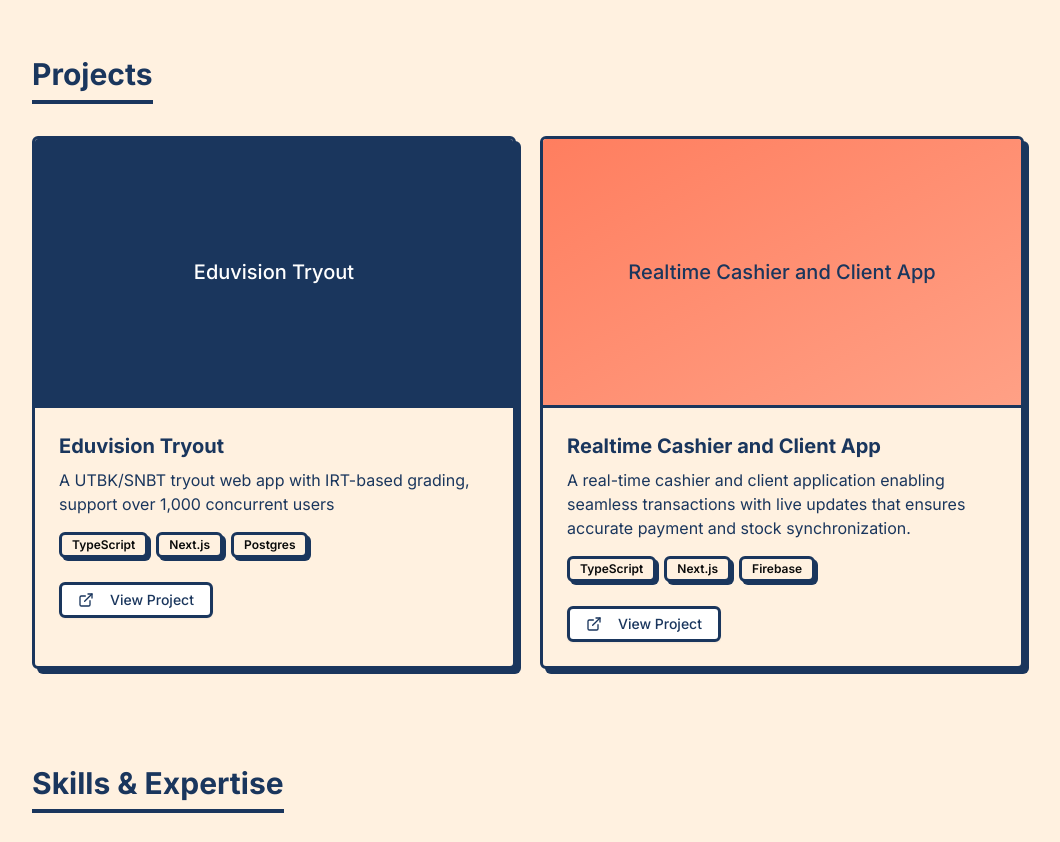
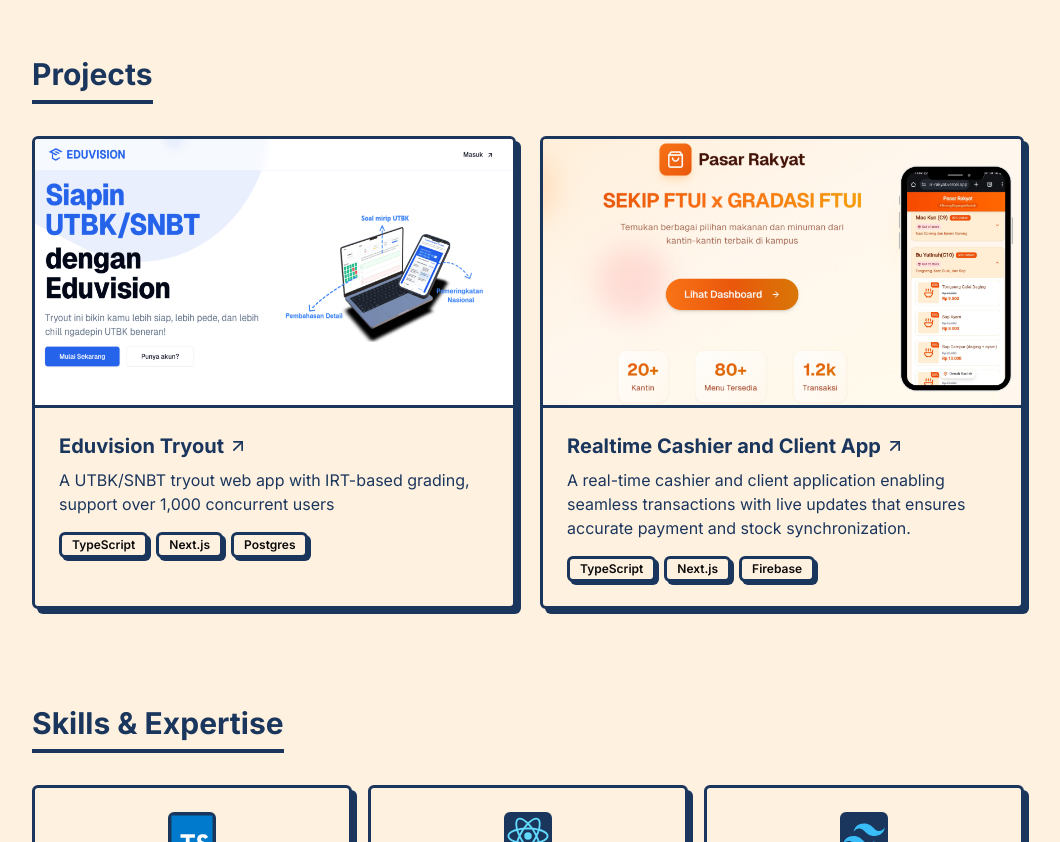
Before and after one commit to Mahusaa/portofolio, a Next.js app: page / in a window 1280 px wide. Shown: the part 1300-2142 px from the top of the page, without its empty margins (112-1172 px from the left). Built offline with nearby package versions, Linux system fonts and the light colour scheme.

Commit message:
[fix] image in exp card

```diff
--- a/src/app/page.tsx
+++ b/src/app/page.tsx
@@ -1,10 +1,11 @@
-import { Github, Linkedin, Mail, ExternalLink } from "lucide-react"
+import { Github, Linkedin, Mail, ArrowUpRight } from "lucide-react"
 
 import { Button } from "~/components/ui/button"
 import { Badge } from "~/components/ui/badge"
 import Navbar from "~/components/Navbar"
 import ExperienceCard from "~/components/ExperienceCard"
 import Link from "next/link"
+import Image from "next/image"
 
 
 const experiences = [
@@ -20,7 +21,7 @@
     "title": "Backend Developer",
     "company": "PT Leholeh",
     "positionType": "Internship",
-    "duration": "2024 Oct - 2024 Nov",
+    "duration": "Oct - Nov 2024",
     "description": "Developed and optimized backend services for enterprise applications.Improved database performance, and ensured system scalability.",
     "skills": ["PHP", "Laravel", "MySQL"]
   },
@@ -113,13 +114,24 @@
         <section id="projects" className="mb-24 scroll-mt-24">
           <h2 className="text-3xl font-bold mb-8 inline-block border-b-4 border-navy pb-2">Projects</h2>
 
-          <div className="grid grid-cols-1 md:grid-cols-2 gap-6">
+          <div className="grid grid-cols-1 md:grid-cols-2 gap-6 group">
             <div className="rounded-md border-3 border-navy bg-cream shadow-brutal-navy overflow-hidden transform hover:-translate-y-1 hover:translate-x-1 transition-transform">
-              <div className="aspect-video bg-navy flex items-center justify-center border-b-3 border-navy">
-                <span className="text-white text-xl font-medium">Eduvision Tryout</span>
+              <div className="aspect-video bg-gradient-to-br from-coral/90 to-coral/60 flex items-center justify-center border-b-[3px] border-navy">
+                <Image
+                  src="/eduv.png"
+                  alt="Eduvision"
+                  width={1000}
+                  height={500}
+                  className="w-full h-full object-top"
+                />
               </div>
               <div className="p-6">
-                <h3 className="text-xl font-bold">Eduvision Tryout</h3>
+                <Link href="https://eduvision.web.id">
+                  <h3 className="text-xl font-bold flex items-center gap-1">
+                    <span className="hover:underline">Eduvision Tryout</span>
+                    <ArrowUpRight className="w-5 h-5 transition-transform duration-300 group-hover:-translate-y-0.5 group-hover:translate-x-0.5" />
+                  </h3>
+                </Link>
                 <p className="mt-2 text-navy">
                   A UTBK/SNBT tryout web app with IRT-based grading, support over 1,000 concurrent users
                 </p>
@@ -134,24 +146,27 @@
                     Postgres
                   </Badge>
                 </div>
-                <div className="mt-6">
-                  <Button
-                    variant="outline"
-                    className="rounded-md border-3 border-navy text-navy hover:bg-navy hover:text-white shadow-brutal-navy transform hover:-translate-y-1 hover:translate-x-1 transition-transform"
-                  >
-                    <ExternalLink className="mr-2 h-4 w-4" />
-                    View Project
-                  </Button>
-                </div>
               </div>
             </div>
 
-            <div className="rounded-md border-3 border-navy bg-cream shadow-brutal-navy overflow-hidden transform hover:-translate-y-1 hover:translate-x-1 transition-transform">
-              <div className="aspect-video bg-gradient-to-br from-coral to-coral/70 flex items-center justify-center border-b-3 border-navy">
-                <span className="text-navy text-xl font-medium">Realtime Cashier and Client App</span>
+            <div className="rounded-md border-3 border-navy bg-cream shadow-brutal-navy overflow-hidden transform hover:-translate-y-1 hover:translate-x-1 transition-transform group">
+              <div className="aspect-video bg-gradient-to-br from-coral to-coral/70 flex items-center justify-center border-b-[3px] border-navy relative">
+                <Image
+                  src="/pasrak.png"
+                  alt="Pasar Rakyat"
+                  layout="fill"
+                  objectFit="cover"
+                  className="absolute"
+                />
               </div>
               <div className="p-6">
-                <h3 className="text-xl font-bold">Realtime Cashier and Client App</h3>
+                <Link href="https://client-pasar-rakyat.vercel.app/">
+                  <h3 className="text-xl font-bold flex items-center gap-1">
+                    <span className="hover:underline">Realtime Cashier and Client App</span>
+                    <ArrowUpRight className="w-5 h-5 transition-transform duration-300 group-hover:-translate-y-0.5 group-hover:translate-x-0.5" />
+                  </h3>
+                </Link>
+
                 <p className="mt-2 text-navy">
                   A real-time cashier and client application enabling seamless transactions with live updates that  ensures accurate payment and stock synchronization.
                 </p>
@@ -165,15 +180,6 @@
                   <Badge variant="outline" className="bg-cream border-3 border-navy rounded-md shadow-brutal-sm-navy">
                     Firebase
                   </Badge>
-                </div>
-                <div className="mt-6">
-                  <Button
-                    variant="outline"
-                    className="rounded-md border-3 border-navy text-navy hover:bg-navy hover:text-white shadow-brutal-navy transform hover:-translate-y-1 hover:translate-x-1 transition-transform"
-                  >
-                    <ExternalLink className="mr-2 h-4 w-4" />
-                    View Project
-                  </Button>
                 </div>
               </div>
             </div>
--- a/src/components/ExperienceCard.tsx
+++ b/src/components/ExperienceCard.tsx
@@ -18,7 +18,7 @@
             <h3 className="text-xl font-bold text-navy">{title}</h3>
             <p className="text-navy/70 text-sm">{company} · {positionType}</p>
           </div>
-          <Badge className="px-3 py-1 bg-coral/80 text-navy border-[3px] border-navy rounded-md shadow-brutal-sm-navy hover:bg-coral text-sm md:text-base">
+          <Badge className="bg-coral/90 text-navy border-[3px] border-navy rounded-md shadow-brutal-sm-navy hover:bg-coral text-xs md:text-base">
             {duration}
           </Badge>
         </div>
```
Also changed, not shown: public/eduv.png (added), public/pasrak.png (added).
